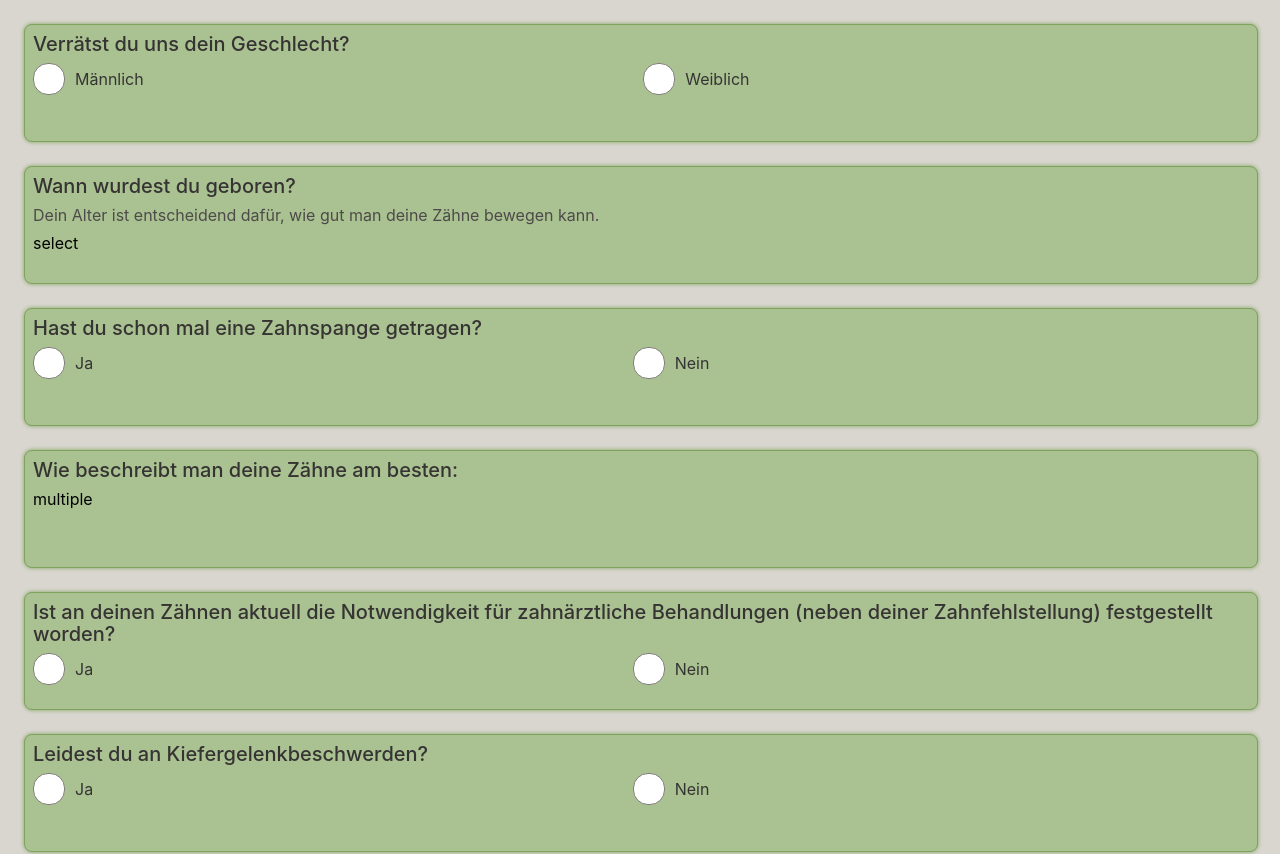
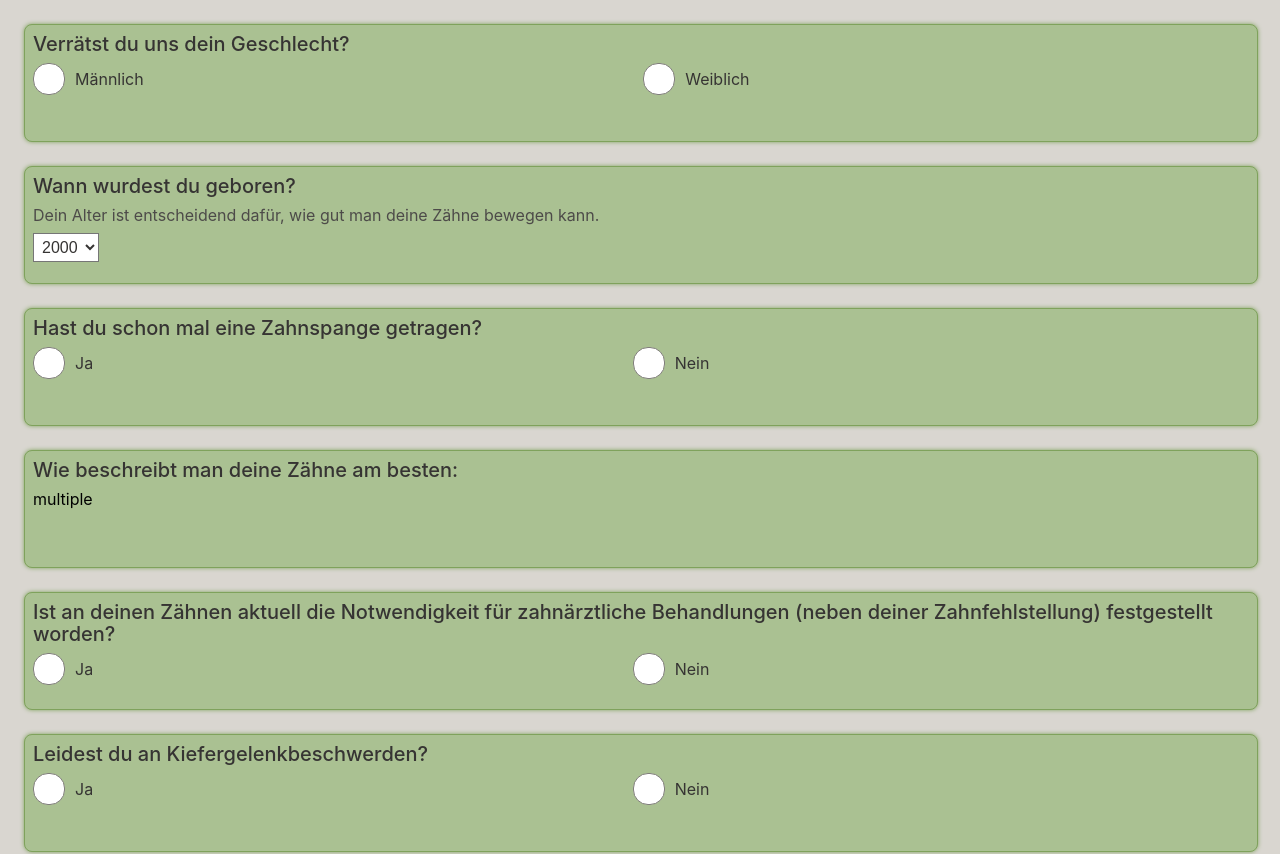
Before and after one commit to ipochinskiy/questionnaire, a React (Create React App) app: page / in a window 1280 px wide. Shown: the top 854 px of the page. Built offline with nearby package versions, Linux system fonts and the light colour scheme.

Commit message:
create a Select component and use it for question type "select"

```diff
--- a/src/questionnaire/Panel/Panel.js
+++ b/src/questionnaire/Panel/Panel.js
@@ -1,14 +1,14 @@
 import React, { Component } from 'react';
-import { Radio } from '../../ui-components';
+import { Radio, Select } from '../../ui-components';
 import './Panel.scss';
 
 class Panel extends Component {
     constructor(props) {
         super(props);
-        this.handleRadioChange = this.handleRadioChange.bind(this);
+        this.handleValueChange = this.handleValueChange.bind(this);
     }
 
-    handleRadioChange(key, value) {
+    handleValueChange(key, value) {
         this.setState({
             [key]: value,
         });
@@ -26,11 +26,15 @@ class Panel extends Component {
                     group={key}
                     itemList={answers}
                     selectedValue={selectedValue}
-                    handleSelect={(value) => this.handleRadioChange(key, value)}
+                    handleSelect={(value) => this.handleValueChange(key, value)}
                 />;
                 break;
             case 'select':
-                control = 'select';
+                control = <Select
+                    name={key}
+                    valueList={answers}
+                    handleSelect={value => this.handleValueChange(key, value)}
+                />;
                 break;
             case 'multiple':
                 control = 'multiple';
--- /dev/null
+++ b/src/ui-components/Select/Select.js
@@ -0,0 +1,22 @@
+import React from 'react';
+import './Select.scss';
+
+const Select = ({ name, valueList = [], handleSelect }) => (
+    <select
+        name={name}
+        className='Select'
+        defaultValue={valueList[0]}
+    >
+        {valueList.map(value => (
+            <option
+                key={value}
+                value={value}
+                onClick={() => handleSelect(value)}
+            >
+                {value}
+            </option>
+        ))}
+    </select>
+);
+
+export default Select;
--- /dev/null
+++ b/src/ui-components/Select/Select.scss
@@ -0,0 +1,11 @@
+@import '../../colors.scss';
+
+.Select {
+    background-color: $neutral2;
+    color: $neutral3-6;
+    padding: 4px;
+    min-width: 50px;
+
+    font-size: 16px;
+    line-height: 20px;
+}
--- a/src/ui-components/index.js
+++ b/src/ui-components/index.js
@@ -1,3 +1,4 @@
 import Radio from './Radio/Radio';
+import Select from './Select/Select';
 
-export { Radio };
+export { Radio, Select };
```
Also changed, not shown: 2 other files (tests, documents, lock files or other folders).
